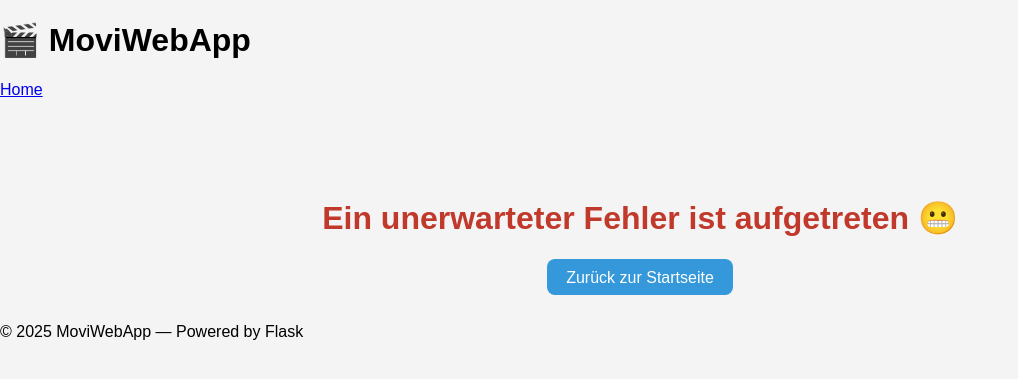
After one commit to DirkFischer19777/MoviWebApp, a Flask app: template templates/error.html in a window 1280 px wide. The commit adds this page. Shown: the top 379 px of the page, without its empty margins (0-1018 px from the left). Run offline with Flask 3, Linux system fonts and the light colour scheme; the template is opened without the code that fills it, so the values that code supplies are empty.

Commit message:
feat: added error handling, changed port to 5001

```diff
--- a/app.py
+++ b/app.py
@@ -1,6 +1,6 @@
 from flask import Flask, request, redirect, url_for, render_template, flash
 from data_manager import DataManager
-from models import db, User, Movie
+from models import db, User
 import os
 from dotenv import load_dotenv
 
@@ -89,6 +89,28 @@ def delete_movie(user_id, movie_id):
         flash('Movie could not be deleted.', 'error')
     return redirect(url_for('user_movies', user_id=user_id))
 
+# -------------------------------------------
+# Error Handling
+# -------------------------------------------
+
+@app.errorhandler(404)
+def page_not_found(e):
+    """Handle 404 errors when a page or resource is not found."""
+    return render_template('404.html', error=e), 404
+
+
+@app.errorhandler(500)
+def internal_server_error(e):
+    """Handle 500 errors caused by server issues."""
+    return render_template('500.html', error=e), 500
+
+
+@app.errorhandler(Exception)
+def handle_unexpected_error(e):
+    """Catch any unexpected errors and show a friendly error page."""
+    app.logger.error(f"Unexpected error: {e}")
+    return render_template('error.html', error=e), 500
+
 
 # -------------------------------------------
 # Run the Flask app
@@ -96,4 +118,4 @@ def delete_movie(user_id, movie_id):
 if __name__ == '__main__':
     with app.app_context():
         db.create_all()
-    app.run(debug=True)
+    app.run(debug=True, port=5001)
--- a/static/style.css
+++ b/static/style.css
@@ -85,3 +85,31 @@ h2, h3 {
 .add-form button:hover {
     background-color: #2980b9;
 }
+
+.error-page {
+  text-align: center;
+  margin-top: 5rem;
+}
+
+.error-page h1 {
+  font-size: 2rem;
+  color: #c0392b;
+  margin-bottom: 1rem;
+}
+
+.error-page p {
+  color: #555;
+  margin-bottom: 2rem;
+}
+
+.error-page .btn {
+  background-color: #3498db;
+  color: white;
+  padding: 0.6rem 1.2rem;
+  border-radius: 8px;
+  text-decoration: none;
+}
+
+.error-page .btn:hover {
+  background-color: #2980b9;
+}
--- /dev/null
+++ b/templates/error.html
@@ -0,0 +1,8 @@
+{% extends "base.html" %}
+{% block content %}
+<div class="error-page">
+  <h1>Ein unerwarteter Fehler ist aufgetreten 😬</h1>
+  <p>{{ error }}</p>
+  <a href="{{ url_for('home') }}" class="btn">Zurück zur Startseite</a>
+</div>
+{% endblock %}
```
Also changed, not shown: templates/404.html (added, +8 -0 lines), templates/500.html (added, +8 -0 lines).
